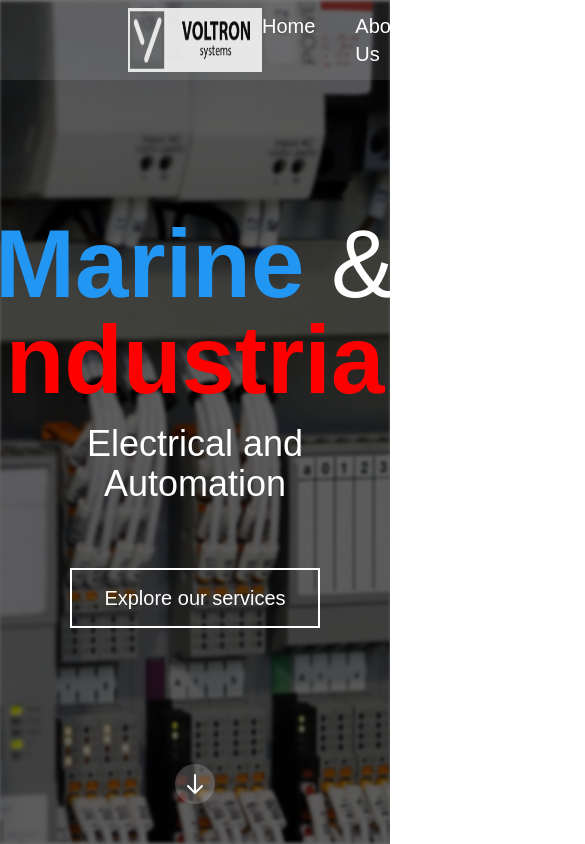
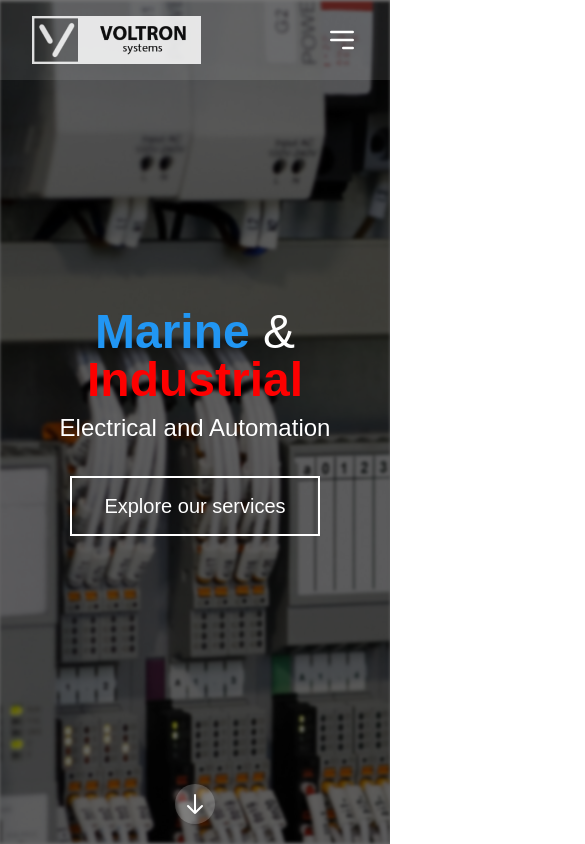
Before and after one commit to Atorami/voltron_react, a React (Vite) app: page / in a window 390 px wide. Shown: the top 844 px of the page, 585 px wide, since content can reach past the window. Built offline with nearby package versions, Linux system fonts and the light colour scheme.

Commit message:
feat: add responisve for mobile

```diff
--- a/src/App.jsx
+++ b/src/App.jsx
@@ -8,7 +8,7 @@ import Contact from "./components/Contact/Contact";
 
 export default function App() {
   return (
-    <div className="bg-white font-popponi">
+    <div className="bg-white font-popponi overflow-hidden">
       <Header />
       <Hero />
       <About />
--- a/src/components/Header/Header.jsx
+++ b/src/components/Header/Header.jsx
@@ -5,6 +5,7 @@ import logo from "../../assets/img/Voltron_logo.png";
 const Header = () => {
   const navigationArr = ["Home", "About Us", "Services", "Contact"];
   const [scrolled, setScrolled] = useState(false);
+  const [isMenuOpen, setMenuOpen] = useState(false);
 
   useEffect(() => {
     const handleScroll = () => {
@@ -19,26 +20,51 @@ const Header = () => {
     };
   }, []);
 
-  // navigationArr.map((el, index) => (
-  //   console.log(el.toLowerCase)
-  // )
+  const toggleMenu = () => {
+    setMenuOpen(!isMenuOpen);
+  };
 
   return (
     <header
-      className={`fixed h-[80px] w-full z-10 px-16 py-5 flex flex-row justify-between items-center transition-all duration-300 ${
+      className={`fixed h-[80px] w-full z-10 px-4 sm:px-8 py-3 sm:py-5 flex flex-row justify-between items-center transition-all duration-300 ${
         scrolled ? "bg-black bg-opacity-70" : "bg-gray-100 bg-opacity-10"
       }`}
     >
-      <div className="w-full h-full px-16 py-5 flex flex-row justify-between items-center">
+      <div className="w-full h-full px-4 sm:px-8 py-3 sm:py-5 flex flex-row justify-between items-center transition-all duration-300">
         <img
           src={logo}
           alt="Voltron"
-          className="h-16 opacity-85"
+          className="h-12 sm:h-16 opacity-85"
           style={{
             filter: "invert(1)",
           }}
         />
-        <nav>
+
+        {/* Burger menu for mobile screens */}
+        <div
+          className={`block sm:hidden cursor-pointer z-30 transition-transform ${
+            isMenuOpen ? "transform rotate-90 translate-y-1" : ""
+          }`}
+          onClick={toggleMenu}
+        >
+          <svg
+            xmlns="http://www.w3.org/2000/svg"
+            className="h-8 w-8 text-white"
+            fill="none"
+            viewBox="0 0 24 24"
+            stroke="currentColor"
+          >
+            <path
+              strokeLinecap="round"
+              strokeLinejoin="round"
+              strokeWidth="2"
+              d={isMenuOpen ? "M6 18L18 6M6 6l12 12" : "M4 6h16M4 12h16m-7 6h7"}
+            />
+          </svg>
+        </div>
+
+        {/* Navigation for medium and large screens */}
+        <nav className="hidden sm:flex">
           <ul className="w-full flex flex-row justify-between text-white">
             {navigationArr.map((el, index) => (
               <ScrollLink
@@ -47,7 +73,7 @@ const Header = () => {
                 duration={500}
                 key={index}
               >
-                <li key={index} className="pr-10 text-xl font-normal">
+                <li key={index} className="pr-6 sm:pr-10 text-xl font-normal">
                   <a
                     href="#"
                     className="w-full hover:font-bold transition-all duration-100 ease-linear"
@@ -60,6 +86,23 @@ const Header = () => {
           </ul>
         </nav>
       </div>
+      {/* Mobile menu */}
+      {isMenuOpen && (
+        <div className="sm:hidden pt-16 fixed inset-0 bg-black bg-opacity-70 z-20">
+          <div className="flex flex-col items-center">
+            {navigationArr.map((el, index) => (
+              <ScrollLink
+                to={el.toLowerCase()}
+                smooth={true}
+                duration={500}
+                key={index}
+              >
+                <a className="text-white py-4 mb-10 text-2xl">{el}</a>
+              </ScrollLink>
+            ))}
+          </div>
+        </div>
+      )}
     </header>
   );
 };
--- a/src/components/Hero/Hero.jsx
+++ b/src/components/Hero/Hero.jsx
@@ -5,7 +5,7 @@ import { Link as ScrollLink } from "react-scroll";
 
 const Hero = () => {
   return (
-    <section className="relative h-[100vh] overflow-hidden">
+    <section className="w-full relative h-screen overflow-hidden" id="home">
       <div
         className="absolute inset-0 bg-cover bg-center"
         style={{
@@ -14,12 +14,12 @@ const Hero = () => {
         }}
       ></div>
       <div className="absolute inset-0 bg-black bg-opacity-60"></div>
-      <div className="relative flex flex-col justify-center items-center h-full text-white px-16">
-        <h1 className="text-8xl pb-4 text-center">
+      <div className="relative flex flex-col justify-center items-center h-full text-white px-4 sm:px-8">
+        <h1 className="text-5xl sm:text-8xl pb-2 sm:pb-4 text-center">
           <span className="text-title_blue font-semibold">Marine</span> & {""}
           <span className="text-title_red font-semibold">Industrial</span>{" "}
         </h1>
-        <h2 className="text-4xl pb-16 text-center">
+        <h2 className="text-2xl sm:text-4xl pb-8 sm:pb-16 text-center">
           <span className="">Electrical</span> and{" "}
           <span className="">Automation</span>
         </h2>
@@ -29,7 +29,7 @@ const Hero = () => {
 
         <ScrollLink
           to="about us"
-          className="absolute bottom-10 text-white cursor-pointer"
+          className="absolute bottom-5 sm:bottom-10 text-white cursor-pointer"
           smooth={true}
           duration={500}
         >
```
